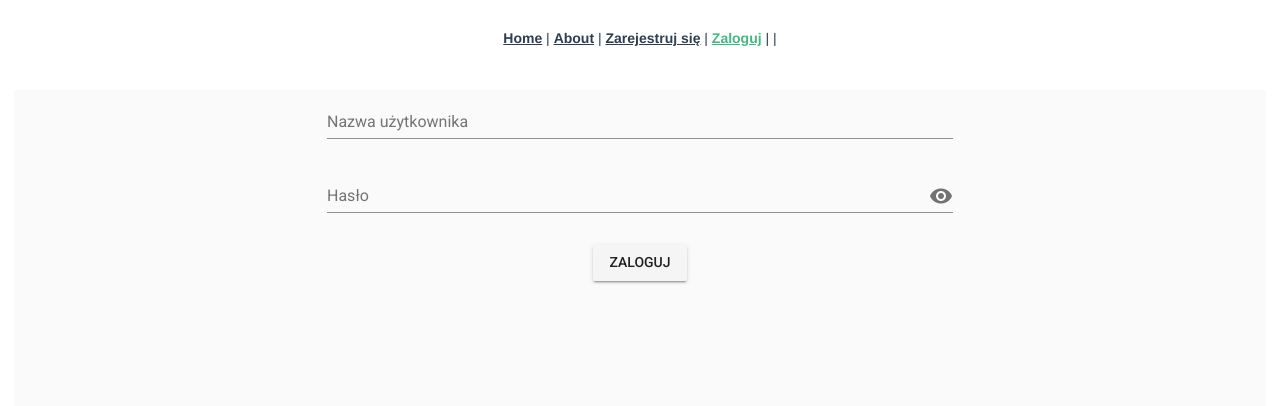
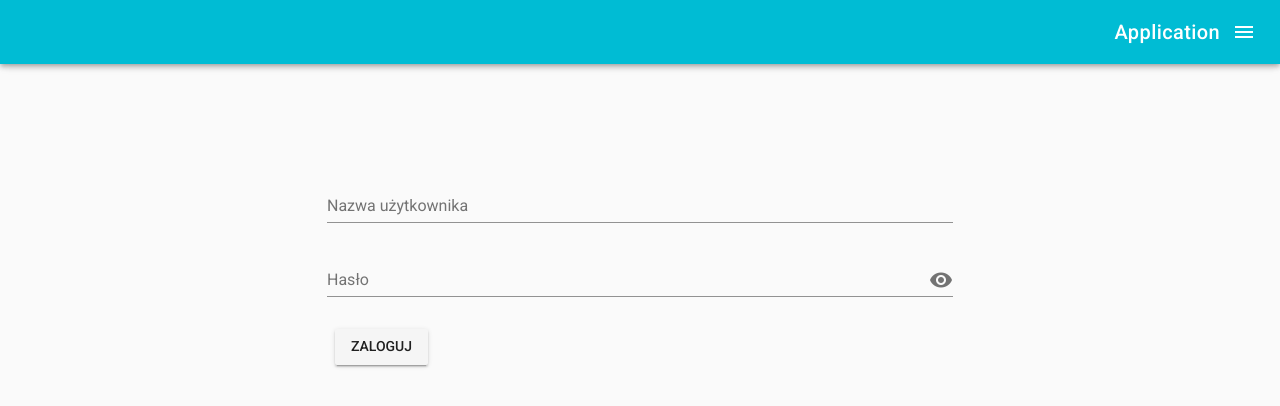
Before and after one commit to stanislawK/plant_collector, a Vue app in the folder frontend/: page /login in a window 1280 px wide. Shown: the top 406 px of the page. Built offline with nearby package versions, Linux system fonts and the light colour scheme.

Commit message:
adding header

```diff
--- a/frontend/src/App.vue
+++ b/frontend/src/App.vue
@@ -1,53 +1,21 @@
 <template>
-  <div id="app">
-    <div id="nav">
-      <router-link to="/">Home</router-link> |
-      <router-link to="/about">About</router-link> |
-      <router-link to="/register">Zarejestruj się</router-link> |
-      <router-link to="/login">Zaloguj</router-link> |
-      <span v-if="isLoggedIn"><a @click="onLogout">Wyloguj</a></span> |
-    </div>
-    <router-view/>
+  <div>
+    <v-app>
+      <app-header></app-header>
+      <router-view/>
+    </v-app>
   </div>
 </template>
 <script>
+  import Header from './components/Header.vue'
   export default {
+    components: {
+      'app-header': Header
+    },
     created() {
       this.$store.dispatch('auth/tryAutoLogin')
     },
-    methods: {
-      onLogout() {
-        this.$store.dispatch('auth/logout')
-        .then(() => {
-          this.$router.push('/')
-        })
-      }
-    },
-    computed: {
-      isLoggedIn() {
-        return this.$store.getters['auth/isLoggedIn']
-      }
-    }
   }
 </script>
 <style>
-#app {
-  font-family: 'Avenir', Helvetica, Arial, sans-serif;
-  -webkit-font-smoothing: antialiased;
-  -moz-osx-font-smoothing: grayscale;
-  text-align: center;
-  color: #2c3e50;
-}
-#nav {
-  padding: 30px;
-}
-
-#nav a {
-  font-weight: bold;
-  color: #2c3e50;
-}
-
-#nav a.router-link-exact-active {
-  color: #42b983;
-}
 </style>
--- /dev/null
+++ b/frontend/src/components/Header.vue
@@ -0,0 +1,82 @@
+<template>
+  <div class="header">
+      <v-navigation-drawer
+        fixed
+        v-model="drawer"
+        right
+        app
+      >
+        <v-list dense>
+          <v-list-tile to='/'>
+            <v-list-tile-action>
+              <v-icon>home</v-icon>
+            </v-list-tile-action>
+            <v-list-tile-content>
+              <v-list-tile-title>Home</v-list-tile-title>
+            </v-list-tile-content>
+          </v-list-tile>
+          <v-list-tile to="/login">
+            <v-list-tile-action>
+              <v-icon>exit_to_app</v-icon>
+            </v-list-tile-action>
+            <v-list-tile-content>
+              <v-list-tile-title>Zaloguj</v-list-tile-title>
+            </v-list-tile-content>
+          </v-list-tile>
+          <v-list-tile v-if="isLoggedIn" @click="onLogout">
+            <v-list-tile-action>
+              <v-icon>power_settings_new</v-icon>
+            </v-list-tile-action>
+            <v-list-tile-content>
+              <v-list-tile-title>Wyloguj</v-list-tile-title>
+            </v-list-tile-content>
+          </v-list-tile>
+          <v-list-tile to="/register">
+            <v-list-tile-action>
+              <v-icon>assignment</v-icon>
+            </v-list-tile-action>
+            <v-list-tile-content>
+              <v-list-tile-title>Zarejestruj</v-list-tile-title>
+            </v-list-tile-content>
+          </v-list-tile>
+        </v-list>
+      </v-navigation-drawer>
+      <v-toolbar color="cyan" dark fixed app>
+        <v-spacer></v-spacer>
+        <v-toolbar-title>Application</v-toolbar-title>
+        <v-toolbar-side-icon @click.stop="drawer = !drawer"></v-toolbar-side-icon>
+      </v-toolbar>
+
+  </div>
+</template>
+
+<script>
+export default {
+  data() {
+    return {
+      drawer: false
+    }
+  },
+  methods: {
+    onLogout() {
+      this.$store.dispatch('auth/logout')
+      .then(() => {
+        this.$router.push('/')
+      })
+    }
+  },
+  computed: {
+    isLoggedIn() {
+      return this.$store.getters['auth/isLoggedIn']
+    }
+  }
+
+}
+</script>
+
+<!-- Add "scoped" attribute to limit CSS to this component only -->
+<style scoped>
+  .header {
+      min-height: 20vh !important;
+    }
+</style>
--- a/frontend/src/components/HelloWorld.vue
+++ /dev/null
@@ -1,59 +0,0 @@
-<template>
-  <div class="hello">
-    <h1>{{ msg }}</h1>
-    <p>
-      For a guide and recipes on how to configure / customize this project,<br>
-      check out the
-      <a href="https://cli.vuejs.org" target="_blank" rel="noopener">vue-cli documentation</a>.
-    </p>
-    <h3>Installed CLI Plugins</h3>
-    <ul>
-      <li><a href="https://github.com/vuejs/vue-cli/tree/dev/packages/%40vue/cli-plugin-babel" target="_blank" rel="noopener">babel</a></li>
-      <li><a href="https://github.com/vuejs/vue-cli/tree/dev/packages/%40vue/cli-plugin-eslint" target="_blank" rel="noopener">eslint</a></li>
-      <li><a href="https://github.com/vuejs/vue-cli/tree/dev/packages/%40vue/cli-plugin-unit-jest" target="_blank" rel="noopener">unit-jest</a></li>
-    </ul>
-    <h3>Essential Links</h3>
-    <ul>
-      <li><a href="https://vuejs.org" target="_blank" rel="noopener">Core Docs</a></li>
-      <li><a href="https://forum.vuejs.org" target="_blank" rel="noopener">Forum</a></li>
-      <li><a href="https://chat.vuejs.org" target="_blank" rel="noopener">Community Chat</a></li>
-      <li><a href="https://twitter.com/vuejs" target="_blank" rel="noopener">Twitter</a></li>
-      <li><a href="https://news.vuejs.org" target="_blank" rel="noopener">News</a></li>
-    </ul>
-    <h3>Ecosystem</h3>
-    <ul>
-      <li><a href="https://router.vuejs.org" target="_blank" rel="noopener">vue-router</a></li>
-      <li><a href="https://vuex.vuejs.org" target="_blank" rel="noopener">vuex</a></li>
-      <li><a href="https://github.com/vuejs/vue-devtools#vue-devtools" target="_blank" rel="noopener">vue-devtools</a></li>
-      <li><a href="https://vue-loader.vuejs.org" target="_blank" rel="noopener">vue-loader</a></li>
-      <li><a href="https://github.com/vuejs/awesome-vue" target="_blank" rel="noopener">awesome-vue</a></li>
-    </ul>
-  </div>
-</template>
-
-<script>
-export default {
-  name: 'HelloWorld',
-  props: {
-    msg: String
-  }
-}
-</script>
-
-<!-- Add "scoped" attribute to limit CSS to this component only -->
-<style scoped>
-h3 {
-  margin: 40px 0 0;
-}
-ul {
-  list-style-type: none;
-  padding: 0;
-}
-li {
-  display: inline-block;
-  margin: 0 10px;
-}
-a {
-  color: #42b983;
-}
-</style>
--- /dev/null
+++ b/frontend/src/components/HomePage.vue
@@ -0,0 +1,33 @@
+<template>
+  <div>
+    <v-app>
+      <v-layout justify-center>
+        <v-flex xs12 sm6 text-xs-center>
+          <v-btn
+          color="info"
+          to="/login"
+          >
+            Zaloguj
+          </v-btn>
+          <v-btn
+          color="success"
+          to="/register"
+          >
+            Zarejestuj
+          </v-btn>
+        </v-flex>
+      </v-layout>
+    </v-app>
+  </div>
+</template>
+
+<script>
+export default {
+
+
+}
+</script>
+
+<!-- Add "scoped" attribute to limit CSS to this component only -->
+<style scoped>
+</style>
--- a/frontend/src/components/SignIn.vue
+++ b/frontend/src/components/SignIn.vue
@@ -87,11 +87,15 @@ export default {
           this.spinner = false
           this.clearForm()
           const err = error.response.data.message
-          if (err.includes('Invalid credentials')) {
+          if (err.password) {
             this.error_msg = "Nieprawidłowa nazwa użytkownika, lub hasło"
-          } if (err.includes("wasn't comifired")) {
+          } else if (err.includes('Invalid credentials')) {
+            this.error_msg = "Nieprawidłowa nazwa użytkownika, lub hasło"
+          } else if (err.includes("wasn't comifired")) {
             this.error_msg = ("Rejestracja nie została dokończona.\
                               Sprawdź skrzynkę email")
+          } else {
+            console.log(error)
           }
         })
       }
--- a/frontend/src/router.js
+++ b/frontend/src/router.js
@@ -1,6 +1,6 @@
 import Vue from 'vue'
 import VueRouter from 'vue-router'
-import Home from './views/Home.vue'
+import HomePage from './components/HomePage.vue'
 import Register from './components/Register.vue'
 import Confirmation from './components/Confirmation.vue'
 import SignIn from './components/SignIn.vue'
@@ -14,7 +14,7 @@ export default new VueRouter({
     {
       path: '/',
       name: 'home',
-      component: Home
+      component: HomePage
     },
     {
       path: '/about',
--- a/frontend/src/store/modules/auth.js
+++ b/frontend/src/store/modules/auth.js
@@ -78,7 +78,6 @@ export default {
           commit('logout')
           delete axios.defaults.headers.common['Authorization']
           dispatch('logoutRefresh')
-          reject(error)
         })
       })
     },
--- a/frontend/src/views/Home.vue
+++ /dev/null
@@ -1,18 +0,0 @@
-<template>
-  <div class="home">
-    <img alt="Vue logo" src="../assets/logo.png">
-    <HelloWorld msg="Welcome to Your Vue.js App"/>
-  </div>
-</template>
-
-<script>
-// @ is an alias to /src
-import HelloWorld from '@/components/HelloWorld.vue'
-
-export default {
-  name: 'home',
-  components: {
-    HelloWorld
-  }
-}
-</script>
```
